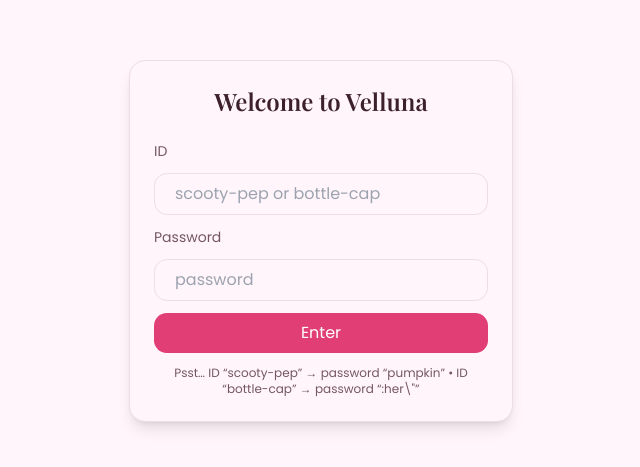
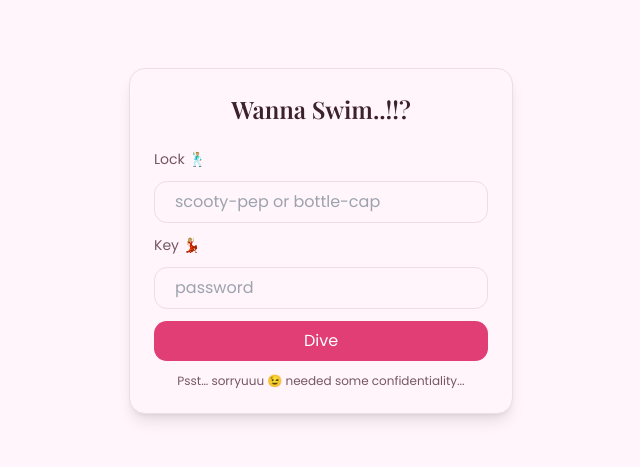
Before and after one commit to vamzzisme/velluna, a React (Vite) app: page / in a window 1280 px wide. Shown: the part 159-626 px from the top of the page, without its empty margins (319-959 px from the left). Built offline with nearby package versions, Linux system fonts and the light colour scheme.

Commit message:
login changes

```diff
--- a/src/os/components/LoginScreen.tsx
+++ b/src/os/components/LoginScreen.tsx
@@ -3,7 +3,7 @@ import { Lock, User } from "lucide-react";
 
 const credentials: Record<string, string> = {
   "scooty-pep": "pumpkin",
-  "bottle-cap": ":her\"",
+  "bottle-cap": "her",
 };
 
 export interface LoginScreenProps {
@@ -27,9 +27,9 @@ const LoginScreen = ({ onLogin }: LoginScreenProps) => {
   return (
     <div className="fixed inset-0 flex items-center justify-center bg-background">
       <div className="w-full max-w-sm p-6 rounded-2xl bg-card border shadow-lg animate-scale-in">
-        <h2 className="font-display text-2xl text-center mb-6">Welcome to Velluna</h2>
+        <h2 className="font-display text-2xl text-center mb-6">Wanna Swim..!!?</h2>
         <div className="space-y-3">
-          <label className="block text-sm text-muted-foreground">ID</label>
+          <label className="block text-sm text-muted-foreground">Lock 🕺🏼</label>
           <div className="flex items-center gap-2 rounded-lg border bg-background px-3 py-2">
             <User className="h-4 w-4 text-muted-foreground" />
             <input
@@ -41,7 +41,7 @@ const LoginScreen = ({ onLogin }: LoginScreenProps) => {
             />
           </div>
 
-          <label className="block text-sm text-muted-foreground mt-4">Password</label>
+          <label className="block text-sm text-muted-foreground mt-4">Key 💃🏼</label>
           <div className="flex items-center gap-2 rounded-lg border bg-background px-3 py-2">
             <Lock className="h-4 w-4 text-muted-foreground" />
             <input
@@ -62,11 +62,11 @@ const LoginScreen = ({ onLogin }: LoginScreenProps) => {
             className="mt-5 w-full rounded-lg bg-primary text-primary-foreground py-2 font-medium hover:opacity-90 transition"
             onClick={tryLogin}
           >
-            Enter
+            Dive
           </button>
 
           <div className="text-xs text-muted-foreground mt-4 text-center">
-            Psst… ID “scooty-pep” → password “pumpkin” • ID “bottle-cap” → password “:her\"”
+            Psst… sorryuuu 😉 needed some confidentiality...
           </div>
         </div>
       </div>
```
